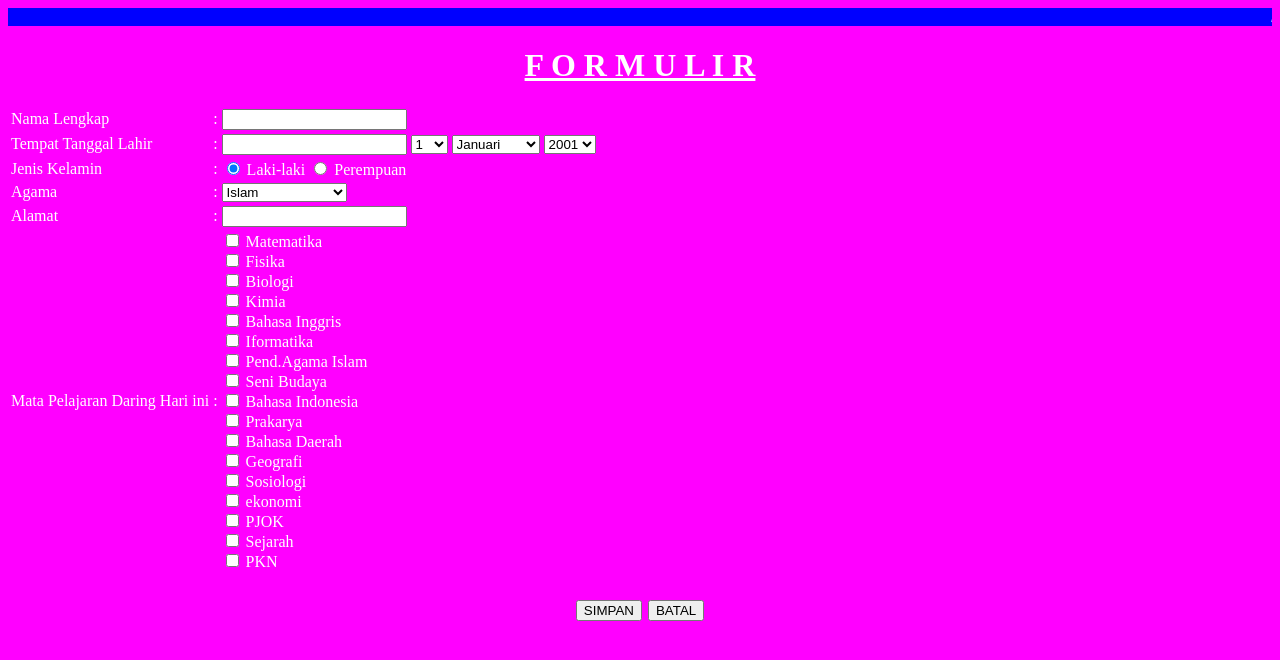
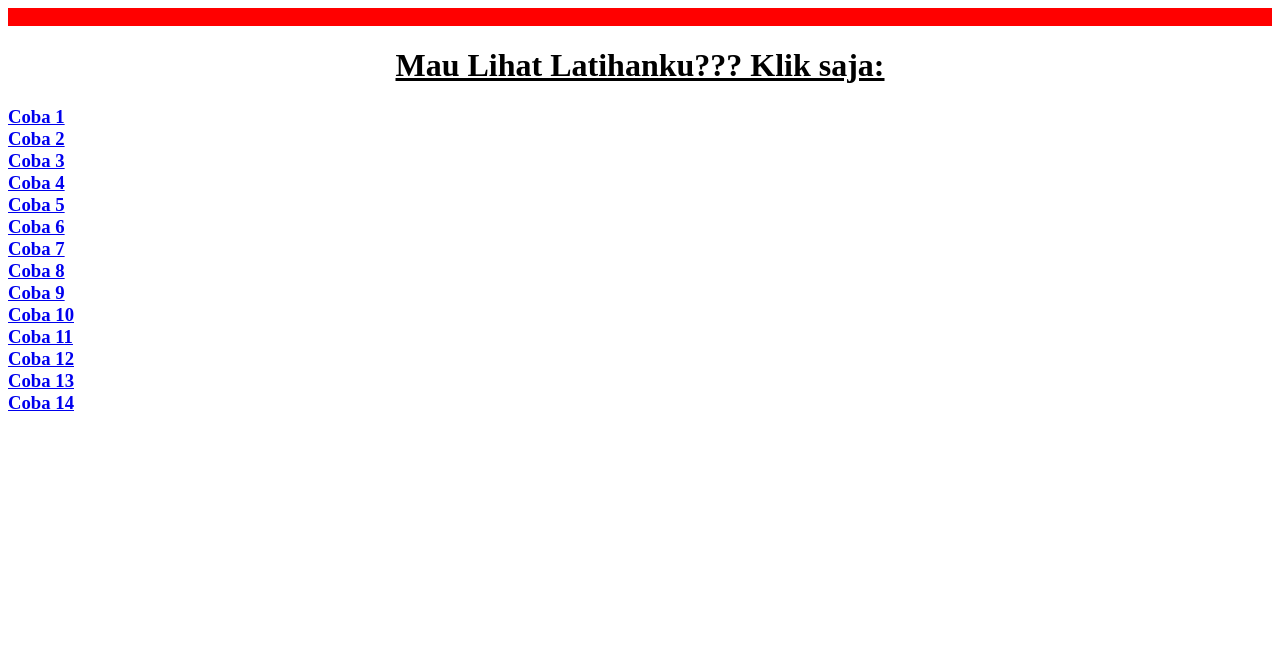
Before and after one commit to synith79-crypto/Coba-14, a plain HTML site: page index.html in a window 1280 px wide. Drawn offline with Linux system fonts and the light colour scheme.

Commit message:
index.html

```diff
--- a/index.html
+++ b/index.html
@@ -1,158 +1,28 @@
 <html>
        <head>
-              <title> Membuat Formulir Daring </title>
+              <title> Penerapan Hyperlink </title>
        </head>
-<body bgcolor="fuchsia" text="white">
+<body bgcolor="white" text="black">
 <p> <span style="font-family: Comic sans MS">
-<marquee bgcolor="blue" style="color:white; font-size=20 pt">
-Membuat Formulir Daring dengan Teks Berjalan </marquee></span></p>
-<form>
-<h1 align=center><u> F O R M U L I R </u></h1>
-<table border="0">
+<marquee bgcolor="red" style="color:white; font-size=20 pt"> Membuat HYPERLINK dengan TEKS BERJALAN </marquee></span></p>
+<a name="atas"> <h1 align=center><u> Mau Lihat Latihanku??? Klik saja: </u></h1></a>
+<h3><font colour"blue">
+<p><a href="Coba 1.html"> Coba 1</a><br>
+<a href="Coba 2.html"> Coba 2</a><br>
+<a href="Coba 3.html"> Coba 3</a><br>
+<a href="Coba 4.html"> Coba 4</a><br>
+<a href="Coba 5.html"> Coba 5</a><br>
+<a href="Coba 6.html"> Coba 6</a><br>
+<a href="Coba 7.html"> Coba 7</a><br>
+<a href="Coba 8.html"> Coba 8</a><br>
+<a href="Coba 9.html"> Coba 9</a><br>
+<a href="Coba 10.html"> Coba 10</a><br>
+<a href="Coba 11.html"> Coba 11</a><br>
+<a href="Coba 12.html"> Coba 12</a><br>
+<a href="Coba 13.html"> Coba 13</a><br>
+<a href="COBA 14.html"> Coba 14</a><br>
+<br></font></h3>
 
-<tr>
-<td> Nama Lengkap </td>
-<td> : </td>
-<td><input type="text" name="nl"> </td>
-</tr>
-
-<tr>
-<td> Tempat Tanggal Lahir </td>
-<td> : </td>
-<td><input type="text" name="ttl"> </td>
-<td>
-<select name="tgl">
-                         <option volume="1">1
-                         <option volume="2">2
-                         <option volume="3">3
-                         <option volume="4">4
-                         <option volume="5">5
-                         <option volume="6">6
-                         <option volume="7">7
-                         <option volume="8">8
-                         <option volume="9">9
-                         <option volume="10">10
-                         <option volume="11">11
-                         <option volume="12">12
-                         <option volume="13">13
-                         <option volume="14">14
-                         <option volume="15">15
-                         <option volume="16">16
-                         <option volume="17">17
-                         <option volume="18">18
-                         <option volume="19">19
-                         <option volume="20">20
-                         <option volume="21">21
-                         <option volume="22">22
-                         <option volume="23">23
-                         <option volume="24">24
-                         <option volume="25">25
-                         <option volume="26">26
-                         <option volume="27">27
-                         <option volume="28">28
-                         <option volume="29">29
-                         <option volume="30">30
-                         <option volume="31">31
-</select>
-<select name="bulan">
-                         <option volume="Jan">Januari
-                         <option volume="Feb">Februari
-                         <option volume="Mar">Maret
-                         <option volume="Apr">April
-                         <option volume="Mei">Mei
-                         <option volume="Jun">Juni
-                         <option volume="Jul">Juli
-                         <option volume="Ags">Agustus
-                         <option volume="Sep">September
-                         <option volume="Okt">Oktober
-                         <option volume="Nov">November
-                         <option volume="Des">Desember
-</select>
-<select name="tahun">
-                         <option volume="2001">2001
-                         <option volume="2002">2002
-                         <option volume="2003">2003
-                         <option volume="2004">2004
-                         <option volume="2005">2005
-                         <option volume="2006">2006
-                         <option volume="2007">2007
-                         <option volume="2008">2008
-                         <option volume="2009">2009
-                         <option volume="2010">2010
-                         <option volume="2011">2011
-                         <option volume="2012">2012
-                         <option volume="2013">2013
-                         <option volume="2014">2014
-                         <option volume="2015">2015
-                         <option volume="2016">2016
-                         <option volume="2017">2017
-                         <option volume="2018">2018
-                         <option volume="2019">2019
-                         <option volume="2020">2020
-                         <option volume="2021">2021
-                         <option volume="2022">2022
-                         <option volume="2023">2023
-                         <option volume="2024">2024
-                         <option volume="2025">2025
-</select>
-</td>
-</tr>
-
-<tr>
-<td> Jenis Kelamin </td>
-<td> : </td>
-<td><input type="radio" checked name="jk"> Laki-laki
-<input type="radio" name="jk"> Perempuan</td>
-</tr>
-
-<tr>
-<td>Agama</td>
-<td> : </td>
-<td><select name="agama">
-      <option volume="Islam">Islam
-      <option volume="kp">Kristen Protestan
-      <option volume="kk">Kristen Katolik
-      <option volume="hi">Hindu
-      <option volume="bd">Buddha
-      <option volume="kg">Konghucu
-</select></td>
-</tr>
-
-<tr>
-<td>Alamat</td>
-<td> : </td>
-<td><input type="text" name="alamat"></td>
-</tr>
-
-<tr>
-<td>Mata Pelajaran Daring Hari ini</td>
-<td> : </td>
-<td><input type="checkbox" name="mm"> Matematika <br>
-<input type="checkbox" name="fis"> Fisika <br>
-<input type="checkbox" name="Bio"> Biologi <br>
-<input type="checkbox" name="kim"> Kimia <br>
-<input type="checkbox" name="Bing"> Bahasa Inggris <br>
-<input type="checkbox" name="info"> Iformatika <br>
-<input type="checkbox" name="pai"> Pend.Agama Islam <br>
-<input type="checkbox" name="seni"> Seni Budaya <br>
-<input type="checkbox" name="bind"> Bahasa Indonesia <br>
-<input type="checkbox" name="pra"> Prakarya <br>
-<input type="checkbox" name="bdae"> Bahasa Daerah <br>
-<input type="checkbox" name="geo"> Geografi <br>
-<input type="checkbox" name="sos"> Sosiologi <br>
-<input type="checkbox" name="eko"> ekonomi <br>
-<input type="checkbox" name="pjok"> PJOK <br>
-<input type="checkbox" name="sej"> Sejarah <br>
-<input type="checkbox" name="pkn"> PKN <br>
-</td>
-</tr>
-
-  </table>
-
-<h2 align="center"><input type="submit" name="save" value="SIMPAN">
-<input type="reset" name="batal" value="BATAL"></h2>
-
-
-</form>
+</p>
 </body>
 </html>
```
